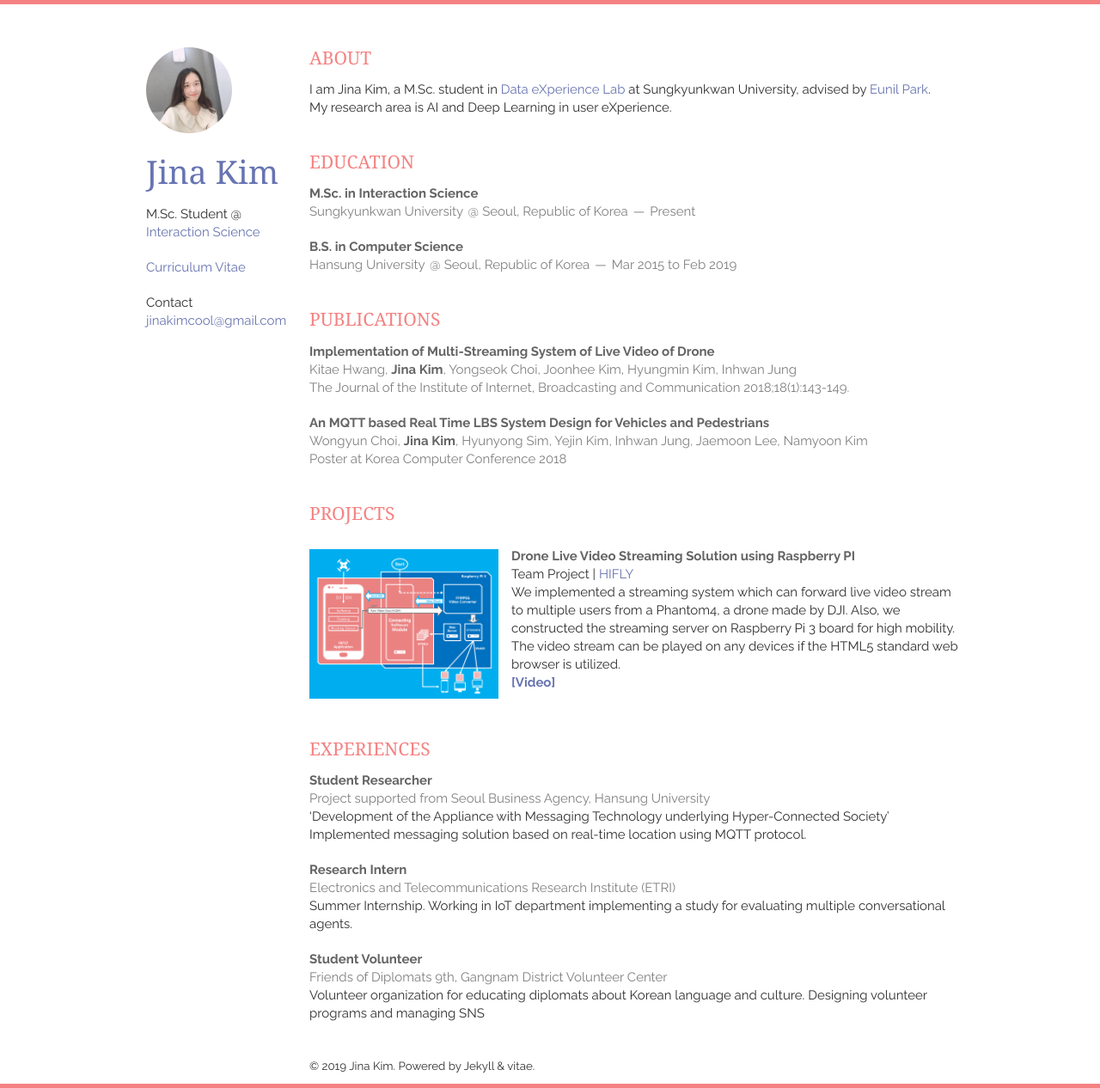
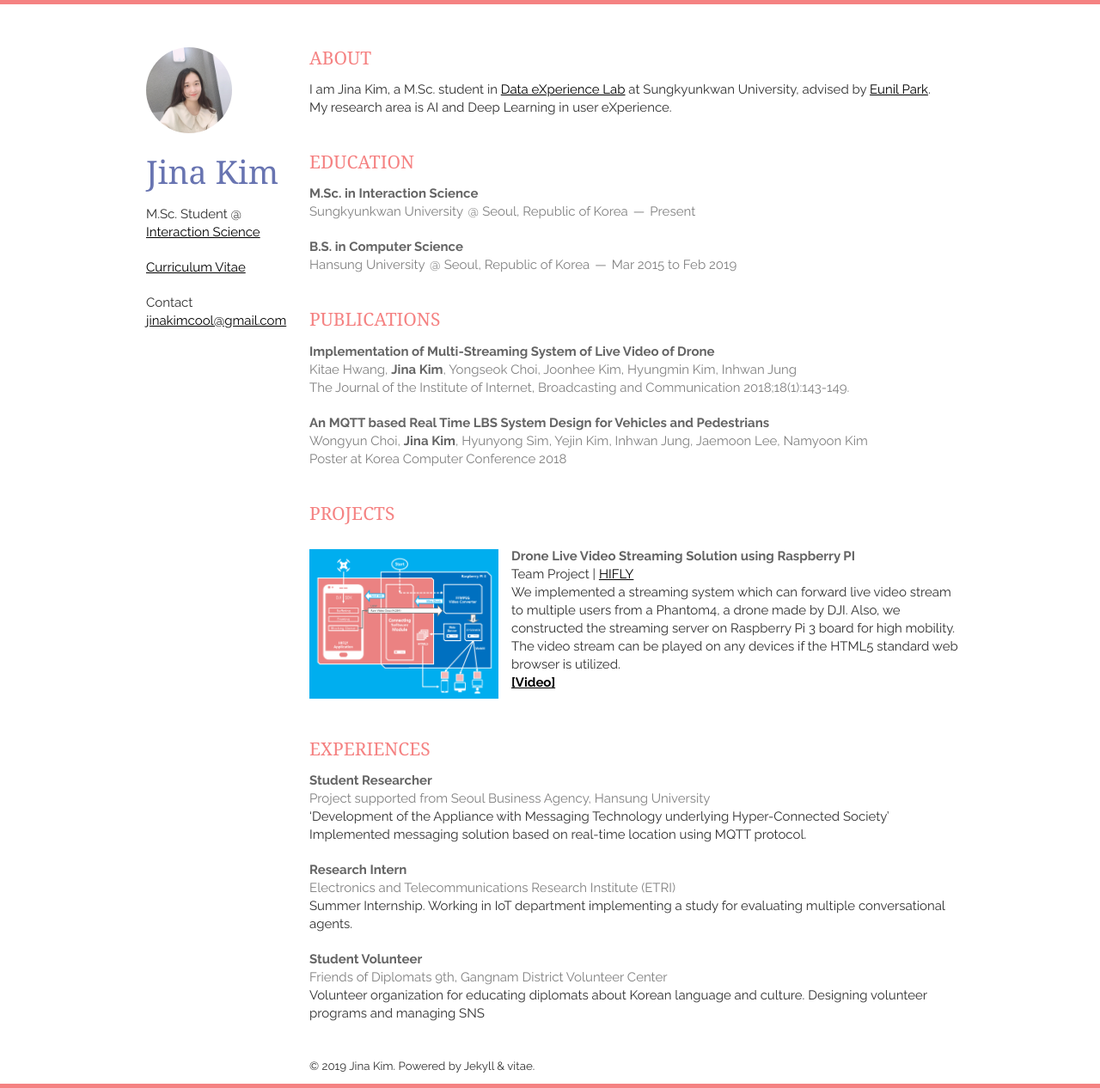
Before and after one commit to Jina-Kim/Jina-Kim.github.io, a Jekyll site: the page built from index.html, in a window 1280 px wide. Shown: the whole page at 86% size. Built offline with Jekyll 4.4.1, drawn with Linux system fonts in a browser that asks for light colours; nearby versions of some CDN libraries; the list of posts is cut into pages by our own code.

Commit message:
update url color

```diff
--- a/static/css/layout.css
+++ b/static/css/layout.css
@@ -14,13 +14,13 @@ body {
 }
 
 a {
-    text-decoration: none;
-    color: #6874b1;
+    color: black;
+    /*text-decoration: none;*/
     /*background-color: rgba(39, 168, 34, 0.06);*/
 }
 
 a:visited {
-    text-decoration: none;
+    /*text-decoration: none;*/
 }
 
 a:hover, a:focus {
```
